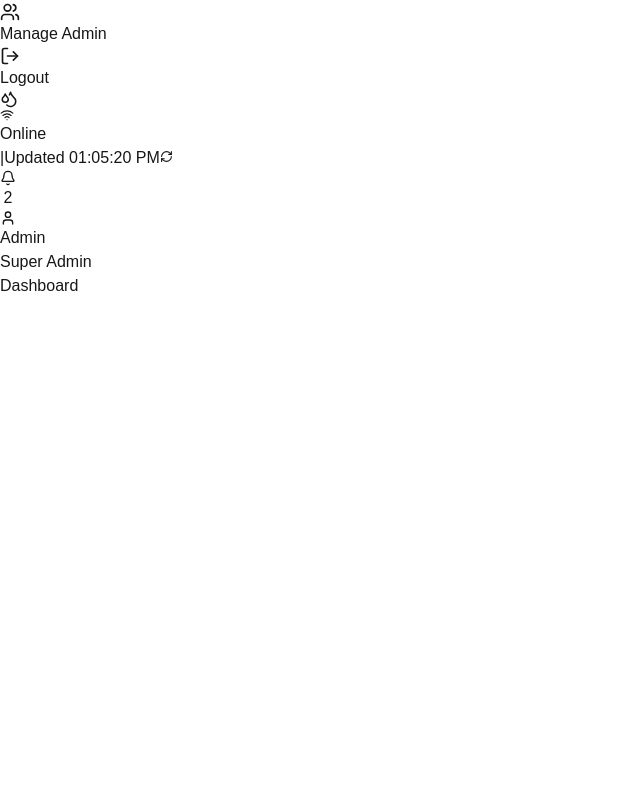
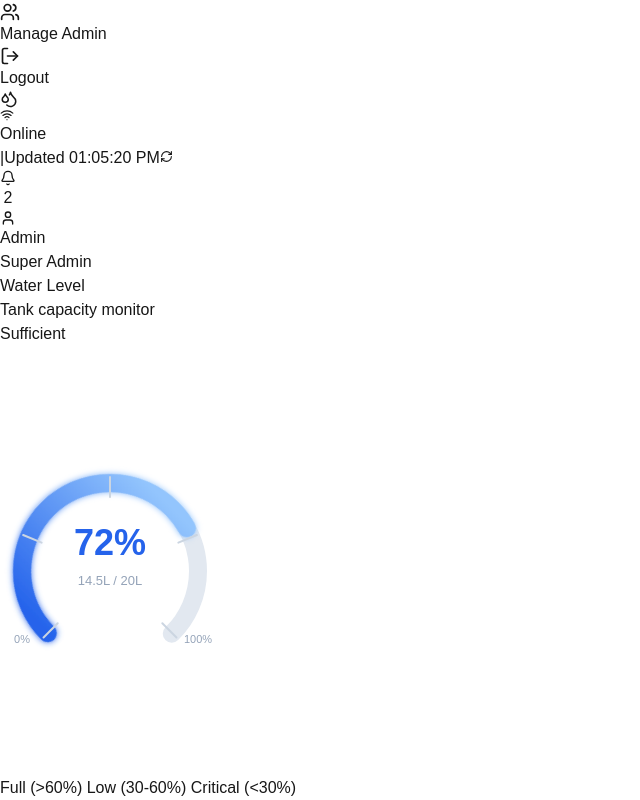
Before and after one commit to nurwahibzy/Smart-Dispenser-App, a Next.js app: page /admin/dashboard in a window 1280 px wide. Shown: the part 205-1005 px from the top of the page, without its empty margins (0-640 px from the left). Before the commit the page ends 800 px from the top, so only its background shows below. Built offline with nearby package versions, Linux system fonts and the light colour scheme.

Commit message:
feat: add WaterGauge and WaterLevelSection components for water level monitoring

```diff
--- a/src/app/admin/dashboard/page.tsx
+++ b/src/app/admin/dashboard/page.tsx
@@ -1,7 +1,11 @@
+import WaterLevelSection from "@/features/water/water-level-section";
+
 export default function DashboardPage() {
   return (
-    <div>
-      <h1 className="text-2xl font-bold">Dashboard</h1>
+    <div className="p-6 space-y-6">
+      <div className="grid grid-cols-1 lg:grid-cols-3 gap-2">
+        <WaterLevelSection />
+      </div>
     </div>
   );
 }
--- /dev/null
+++ b/src/features/water/water-gauge.tsx
@@ -0,0 +1,216 @@
+import { useEffect, useState } from "react";
+
+interface WaterGaugeProps {
+  level: number; // 0-100
+  liters: number;
+  capacity: number;
+}
+
+export function WaterGauge({ level, liters, capacity }: WaterGaugeProps) {
+  const [animatedLevel, setAnimatedLevel] = useState(0);
+
+  useEffect(() => {
+    const timer = setTimeout(() => setAnimatedLevel(level), 100);
+    return () => clearTimeout(timer);
+  }, [level]);
+
+  const cx = 110;
+  const cy = 110;
+  const r = 88;
+  const circumference = 2 * Math.PI * r;
+  const arcLength = circumference * 0.75;
+  const valueDash = arcLength * (animatedLevel / 100);
+
+  const getColor = (lvl: number) => {
+    if (lvl > 60) return "#2563eb";
+    if (lvl > 30) return "#f59e0b";
+    return "#ef4444";
+  };
+
+  const getStatus = (lvl: number) => {
+    if (lvl > 60)
+      return { label: "Sufficient", color: "text-blue-600", bg: "bg-blue-50" };
+    if (lvl > 30)
+      return { label: "Low", color: "text-amber-600", bg: "bg-amber-50" };
+    return { label: "Critical", color: "text-red-600", bg: "bg-red-50" };
+  };
+
+  const status = getStatus(animatedLevel);
+  const color = getColor(animatedLevel);
+
+  // Wave animation offset
+  const waveHeight = 100 - animatedLevel;
+
+  return (
+    <div className="bg-white rounded-2xl p-6 shadow-sm border border-slate-100 flex flex-col items-center">
+      <div className="flex items-center justify-between w-full mb-4">
+        <div>
+          <h2 className="text-slate-800">Water Level</h2>
+          <p className="text-slate-400 text-sm mt-0.5">Tank capacity monitor</p>
+        </div>
+        <span
+          className={`text-xs px-3 py-1 rounded-full ${status.bg} ${status.color} font-medium`}
+        >
+          {status.label}
+        </span>
+      </div>
+
+      <div className="relative flex items-center justify-center my-2">
+        <svg width="220" height="430" viewBox="0 0 220 200">
+          <defs>
+            <linearGradient
+              id="gaugeGradient"
+              x1="0%"
+              y1="0%"
+              x2="100%"
+              y2="0%"
+            >
+              <stop offset="0%" stopColor="#93c5fd" />
+              <stop offset="100%" stopColor="#2563eb" />
+            </linearGradient>
+            <linearGradient id="warnGradient" x1="0%" y1="0%" x2="100%" y2="0%">
+              <stop offset="0%" stopColor="#fcd34d" />
+              <stop offset="100%" stopColor="#f59e0b" />
+            </linearGradient>
+            <linearGradient
+              id="dangerGradient"
+              x1="0%"
+              y1="0%"
+              x2="100%"
+              y2="0%"
+            >
+              <stop offset="0%" stopColor="#fca5a5" />
+              <stop offset="100%" stopColor="#ef4444" />
+            </linearGradient>
+            <filter id="glow">
+              <feGaussianBlur stdDeviation="3" result="coloredBlur" />
+              <feMerge>
+                <feMergeNode in="coloredBlur" />
+                <feMergeNode in="SourceGraphic" />
+              </feMerge>
+            </filter>
+          </defs>
+
+          {/* Background track */}
+          <circle
+            cx={cx}
+            cy={cy}
+            r={r}
+            fill="none"
+            stroke="#e2e8f0"
+            strokeWidth={18}
+            strokeDasharray={`${arcLength} ${circumference - arcLength}`}
+            strokeLinecap="round"
+            transform={`rotate(135 ${cx} ${cy})`}
+          />
+
+          {/* Value arc */}
+          <circle
+            cx={cx}
+            cy={cy}
+            r={r}
+            fill="none"
+            stroke={
+              animatedLevel > 60
+                ? "url(#gaugeGradient)"
+                : animatedLevel > 30
+                  ? "url(#warnGradient)"
+                  : "url(#dangerGradient)"
+            }
+            strokeWidth={18}
+            strokeDasharray={`${valueDash} ${circumference - valueDash}`}
+            strokeLinecap="round"
+            transform={`rotate(135 ${cx} ${cy})`}
+            style={{ transition: "stroke-dasharray 1s ease-in-out" }}
+            filter="url(#glow)"
+          />
+
+          {/* Tick marks */}
+          {[0, 25, 50, 75, 100].map((tick) => {
+            const angle = (135 + (tick / 100) * 270) * (Math.PI / 180);
+            const innerR = r - 14;
+            const outerR = r + 6;
+            const x1 = cx + innerR * Math.cos(angle);
+            const y1 = cy + innerR * Math.sin(angle);
+            const x2 = cx + outerR * Math.cos(angle);
+            const y2 = cy + outerR * Math.sin(angle);
+            return (
+              <line
+                key={tick}
+                x1={x1}
+                y1={y1}
+                x2={x2}
+                y2={y2}
+                stroke="#cbd5e1"
+                strokeWidth={2}
+                strokeLinecap="round"
+              />
+            );
+          })}
+
+          {/* Center content */}
+          <text
+            x={cx}
+            y={cy - 16}
+            textAnchor="middle"
+            fill={color}
+            style={{
+              fontSize: "36px",
+              fontWeight: 700,
+              transition: "fill 0.5s",
+            }}
+          >
+            {Math.round(animatedLevel)}%
+          </text>
+          <text
+            x={cx}
+            y={cy + 14}
+            textAnchor="middle"
+            fill="#94a3b8"
+            style={{ fontSize: "13px" }}
+          >
+            {liters.toFixed(1)}L / {capacity}L
+          </text>
+
+          {/* Min/Max labels */}
+          <text
+            x={22}
+            y={182}
+            textAnchor="middle"
+            fill="#94a3b8"
+            style={{ fontSize: "11px" }}
+          >
+            0%
+          </text>
+          <text
+            x={198}
+            y={182}
+            textAnchor="middle"
+            fill="#94a3b8"
+            style={{ fontSize: "11px" }}
+          >
+            100%
+          </text>
+        </svg>
+
+        {/* Tank visual inside gauge */}
+      </div>
+
+      {/* Gauge levels reference */}
+      <div className="flex gap-4 mt-2 text-xs text-slate-500">
+        <span className="flex items-center gap-1">
+          <span className="w-2 h-2 rounded-full bg-blue-500 inline-block"></span>{" "}
+          Full (&gt;60%)
+        </span>
+        <span className="flex items-center gap-1">
+          <span className="w-2 h-2 rounded-full bg-amber-500 inline-block"></span>{" "}
+          Low (30-60%)
+        </span>
+        <span className="flex items-center gap-1">
+          <span className="w-2 h-2 rounded-full bg-red-500 inline-block"></span>{" "}
+          Critical (&lt;30%)
+        </span>
+      </div>
+    </div>
+  );
+}
--- /dev/null
+++ b/src/features/water/water-level-section.tsx
@@ -0,0 +1,24 @@
+"use client";
+
+import { useEffect, useState, useCallback } from "react";
+import { WaterGauge } from "./water-gauge";
+
+export default function WaterLevelSection() {
+  const [waterLevel, setWaterLevel] = useState(72);
+
+  // simulasi sensor (nanti bisa diganti API/Firebase)
+  const fluctuate = useCallback(() => {
+    setWaterLevel((v) =>
+      Math.max(5, Math.min(100, v + (Math.random() - 0.5) * 1.5)),
+    );
+  }, []);
+
+  useEffect(() => {
+    const id = setInterval(fluctuate, 3000);
+    return () => clearInterval(id);
+  }, [fluctuate]);
+
+  const liters = +(20 * (waterLevel / 100)).toFixed(1);
+
+  return <WaterGauge level={waterLevel} liters={liters} capacity={20} />;
+}
```
